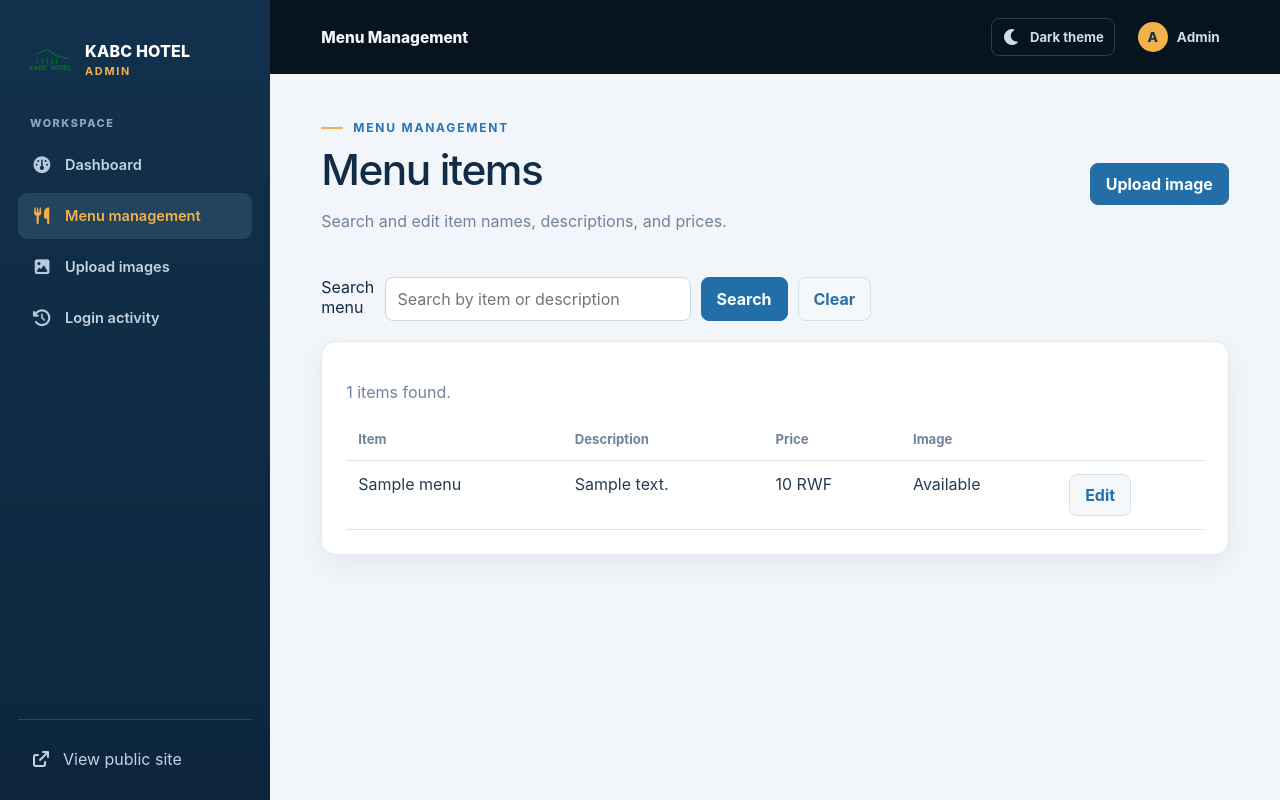
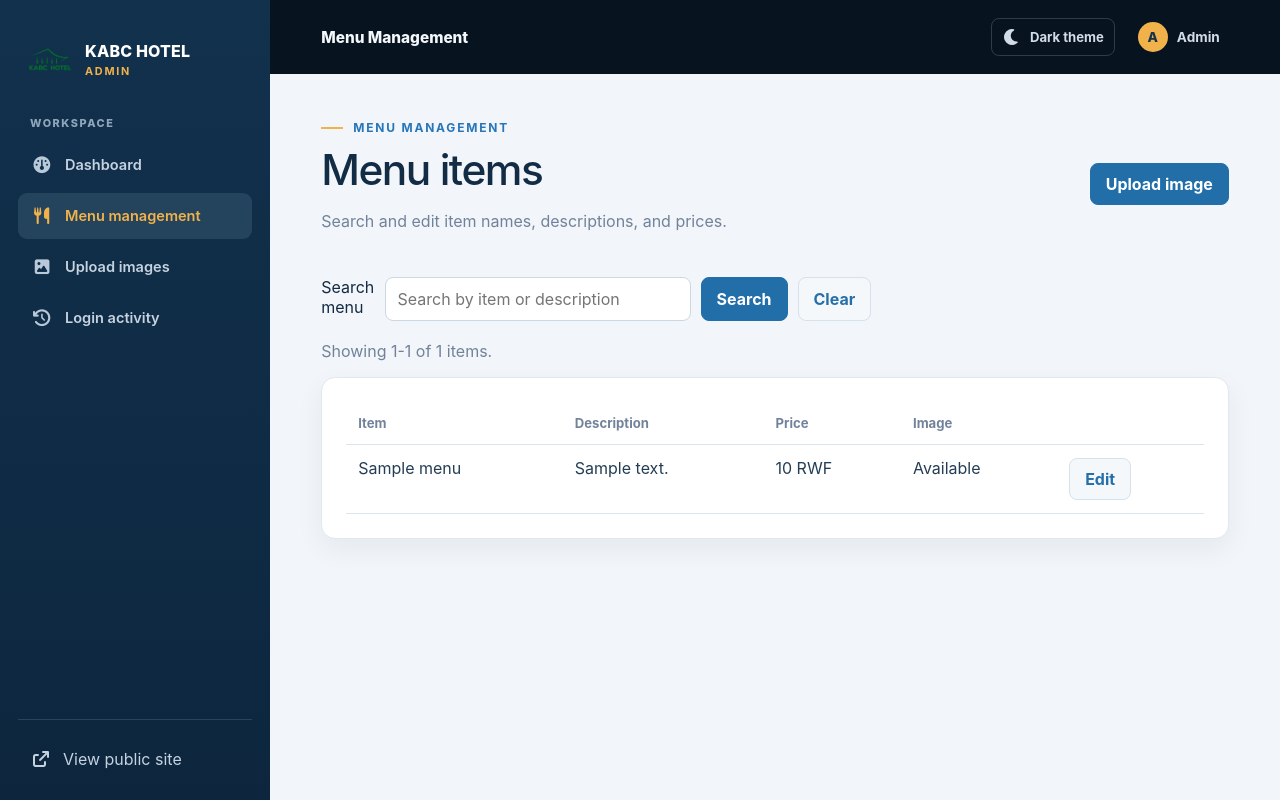
Before and after one commit to ndayizeyekevin/remote, a PHP site: page /admin/menu.php in a window 1280 px wide. Run offline with PHP 8.4, Linux system fonts and the light colour scheme; the visitor is signed in with stand-in values (Sample User, id 1); tables that the repository leaves empty or names only in its code hold one stand-in row (values such as "Sample post").

Commit message:
Implement pagination for menu items and enhance search functionality

```diff
--- a/admin/menu.php
+++ b/admin/menu.php
@@ -2,30 +2,62 @@
 require_once __DIR__ . '/includes/require_admin.php';
 
 $search = isset($_GET['q']) && is_string($_GET['q']) ? trim($_GET['q']) : '';
+$pageSize = 25;
+$page = isset($_GET['page']) && is_string($_GET['page'])
+    ? filter_var($_GET['page'], FILTER_VALIDATE_INT)
+    : 1;
+if (!is_int($page) || $page < 1) {
+    $page = 1;
+}
+$totalItems = 0;
+$totalPages = 1;
+$offset = 0;
 $flash = adminConsumeFlash();
 
 try {
     if ($search === '') {
-        $stmt = $db->query(
-            'SELECT menu_id, menu_name, menu_desc, menu_price, image_path
-             FROM menu ORDER BY menu_name ASC LIMIT 200'
+        $countStmt = $db->query('SELECT COUNT(*) FROM menu');
+    } else {
+        $searchTerm = '%' . $search . '%';
+        $countStmt = $db->prepare(
+            'SELECT COUNT(*) FROM menu
+             WHERE menu_name LIKE :search_name OR menu_desc LIKE :search_desc'
         );
-    } else {
-        $stmt = $db->prepare(
-            'SELECT menu_id, menu_name, menu_desc, menu_price, image_path
-             FROM menu WHERE menu_name LIKE :search_name OR menu_desc LIKE :search_desc
-             ORDER BY menu_name ASC LIMIT 200'
-        );
-        $searchTerm = '%' . $search . '%';
-        $stmt->execute([':search_name' => $searchTerm, ':search_desc' => $searchTerm]);
+        $countStmt->execute([':search_name' => $searchTerm, ':search_desc' => $searchTerm]);
     }
+    $totalItems = (int) $countStmt->fetchColumn();
+    $totalPages = max(1, (int) ceil($totalItems / $pageSize));
+    $page = min($page, $totalPages);
+    $offset = ($page - 1) * $pageSize;
+
+    $query = 'SELECT menu_id, menu_name, menu_desc, menu_price, image_path FROM menu';
+    if ($search !== '') {
+        $query .= ' WHERE menu_name LIKE :search_name OR menu_desc LIKE :search_desc';
+    }
+    $query .= ' ORDER BY menu_name ASC, menu_id ASC LIMIT :page_size OFFSET :offset';
+    $stmt = $db->prepare($query);
+    if ($search !== '') {
+        $stmt->bindValue(':search_name', $searchTerm, PDO::PARAM_STR);
+        $stmt->bindValue(':search_desc', $searchTerm, PDO::PARAM_STR);
+    }
+    $stmt->bindValue(':page_size', $pageSize, PDO::PARAM_INT);
+    $stmt->bindValue(':offset', $offset, PDO::PARAM_INT);
+    $stmt->execute();
     $menuItems = $stmt->fetchAll();
 } catch (PDOException $e) {
     error_log('Unable to load menu items for admin: ' . $e->getMessage());
     http_response_code(500);
     $menuItems = [];
+    $totalItems = 0;
+    $totalPages = 1;
+    $page = 1;
+    $offset = 0;
     $flash = ['message' => 'Menu items could not be loaded.', 'type' => 'error'];
 }
+$firstItem = $totalItems > 0 ? $offset + 1 : 0;
+$lastItem = $offset + count($menuItems);
+$previousPageUrl = '?' . http_build_query(['q' => $search, 'page' => max(1, $page - 1)]);
+$nextPageUrl = '?' . http_build_query(['q' => $search, 'page' => min($totalPages, $page + 1)]);
 ?>
 <!DOCTYPE html>
 <html lang="en">
@@ -35,7 +67,7 @@ try {
     <title>Menu management | KABC Hotel</title>
     <link rel="icon" type="image/png" href="../assets/images/icon.png">
     <script src="../assets/js/admin_theme.js?v=2"></script>
-    <link rel="stylesheet" href="../assets/css/admin.css?v=11">
+    <link rel="stylesheet" href="../assets/css/admin.css?v=12">
 </head>
 <body>
 <div class="admin-layout">
@@ -62,10 +94,11 @@ try {
             <a class="button" id="clearMenuSearch" href="menu"<?= $search === '' ? ' hidden' : '' ?>>Clear</a>
         </form>
 
+        <p class="muted" id="menuSearchStatus" aria-live="polite">
+            <?= $totalItems === 0 ? '0 items found.' : 'Showing ' . $firstItem . '-' . $lastItem . ' of ' . $totalItems . ' items.' ?>
+        </p>
+
         <section class="admin-card table-wrap">
-            <p class="muted" id="menuSearchStatus" aria-live="polite">
-                <?= count($menuItems) === 200 ? 'Showing up to 200 results. Narrow your search for other items.' : count($menuItems) . ' items found.' ?>
-            </p>
             <table class="admin-table">
                 <thead><tr><th>Item</th><th>Description</th><th>Price</th><th>Image</th><th></th></tr></thead>
                 <tbody id="menuResults">
@@ -82,8 +115,17 @@ try {
                 </tbody>
             </table>
         </section>
+        <nav class="menu-pagination" id="menuPagination" aria-label="Menu results pages"<?= $totalPages <= 1 ? ' hidden' : '' ?>>
+            <a class="button" id="menuPreviousPage" data-page="<?= max(1, $page - 1) ?>"
+                href="<?= adminEscape($previousPageUrl) ?>" rel="prev"
+                aria-disabled="<?= $page <= 1 ? 'true' : 'false' ?>"<?= $page <= 1 ? ' tabindex="-1"' : '' ?>>Previous</a>
+            <span class="muted" id="menuPageStatus" aria-live="polite">Page <?= $page ?> of <?= $totalPages ?></span>
+            <a class="button" id="menuNextPage" data-page="<?= min($totalPages, $page + 1) ?>"
+                href="<?= adminEscape($nextPageUrl) ?>" rel="next"
+                aria-disabled="<?= $page >= $totalPages ? 'true' : 'false' ?>"<?= $page >= $totalPages ? ' tabindex="-1"' : '' ?>>Next</a>
+        </nav>
     </main>
 </div>
-<script src="../assets/js/admin_menu_search.js"></script>
+<script src="../assets/js/admin_menu_search.js?v=2"></script>
 </body>
 </html>
--- a/assets/css/admin.css
+++ b/assets/css/admin.css
@@ -352,6 +352,18 @@ a { color: var(--admin-green); }
     gap: 10px;
     margin-bottom: 20px;
 }
+
+.menu-pagination {
+    display: flex;
+    flex-wrap: wrap;
+    align-items: center;
+    justify-content: center;
+    gap: 12px;
+    margin-top: 16px;
+}
+
+.menu-pagination[hidden] { display: none; }
+.menu-pagination a[aria-disabled="true"] { opacity: 0.55; pointer-events: none; }
 
 .login-page {
     display: grid;
--- a/assets/js/admin_menu_search.js
+++ b/assets/js/admin_menu_search.js
@@ -4,8 +4,13 @@
     var results = document.getElementById('menuResults');
     var status = document.getElementById('menuSearchStatus');
     var clearLink = document.getElementById('clearMenuSearch');
+    var pagination = document.getElementById('menuPagination');
+    var previousPage = document.getElementById('menuPreviousPage');
+    var nextPage = document.getElementById('menuNextPage');
+    var pageStatus = document.getElementById('menuPageStatus');
 
-    if (!form || !input || !results || !status || !clearLink) {
+    if (!form || !input || !results || !status || !clearLink
+        || !pagination || !previousPage || !nextPage || !pageStatus) {
         return;
     }
 
@@ -51,8 +56,38 @@
         results.replaceChildren(fragment);
     }
 
-    async function searchMenu() {
+    function updatePageLink(link, query, page, disabled) {
+        var url = new URL(window.location.href);
+        if (query) {
+            url.searchParams.set('q', query);
+        } else {
+            url.searchParams.delete('q');
+        }
+        if (page > 1) {
+            url.searchParams.set('page', String(page));
+        } else {
+            url.searchParams.delete('page');
+        }
+        link.href = url.pathname + url.search + url.hash;
+        link.dataset.page = String(page);
+        link.setAttribute('aria-disabled', disabled ? 'true' : 'false');
+        if (disabled) {
+            link.setAttribute('tabindex', '-1');
+        } else {
+            link.removeAttribute('tabindex');
+        }
+    }
+
+    function renderPagination(page, pages, query) {
+        pagination.hidden = pages <= 1;
+        pageStatus.textContent = 'Page ' + page + ' of ' + pages;
+        updatePageLink(previousPage, query, Math.max(1, page - 1), page <= 1);
+        updatePageLink(nextPage, query, Math.min(pages, page + 1), page >= pages);
+    }
+
+    async function searchMenu(requestedPage) {
         var query = input.value.trim();
+        var page = requestedPage || 1;
         clearLink.hidden = query === '';
         if (controller) {
             controller.abort();
@@ -66,10 +101,18 @@
         } else {
             url.searchParams.delete('q');
         }
+        if (page > 1) {
+            url.searchParams.set('page', String(page));
+        } else {
+            url.searchParams.delete('page');
+        }
         window.history.replaceState({}, '', url);
 
         try {
-            var response = await fetch('menu_search?q=' + encodeURIComponent(query), {
+            var searchUrl = new URL('menu_search', window.location.href);
+            searchUrl.searchParams.set('q', query);
+            searchUrl.searchParams.set('page', String(page));
+            var response = await fetch(searchUrl, {
                 headers: { Accept: 'application/json' },
                 credentials: 'same-origin',
                 signal: controller.signal
@@ -79,14 +122,19 @@
             }
 
             var data = await response.json();
-            if (!Array.isArray(data.items) || typeof data.total !== 'number') {
+            if (!Array.isArray(data.items) || typeof data.total !== 'number'
+                || typeof data.page !== 'number' || typeof data.pages !== 'number'
+                || typeof data.limit !== 'number') {
                 throw new Error('The search response was invalid.');
             }
 
             renderItems(data.items);
-            status.textContent = data.total > data.items.length
-                ? 'Showing ' + data.items.length + ' of ' + data.total + ' items. Refine your search to see fewer results.'
-                : data.total + (data.total === 1 ? ' item found.' : ' items found.');
+            var firstItem = data.total === 0 ? 0 : ((data.page - 1) * data.limit) + 1;
+            var lastItem = Math.min(data.page * data.limit, data.total);
+            status.textContent = data.total === 0
+                ? '0 items found.'
+                : 'Showing ' + firstItem + '-' + lastItem + ' of ' + data.total + ' items.';
+            renderPagination(data.page, data.pages, query);
         } catch (error) {
             if (error.name === 'AbortError') {
                 return;
@@ -98,20 +146,33 @@
 
     input.addEventListener('input', function () {
         window.clearTimeout(timer);
-        timer = window.setTimeout(searchMenu, 250);
+        timer = window.setTimeout(function () { searchMenu(1); }, 250);
     });
 
     form.addEventListener('submit', function (event) {
         event.preventDefault();
         window.clearTimeout(timer);
-        searchMenu();
+        searchMenu(1);
+    });
+
+    pagination.addEventListener('click', function (event) {
+        var link = event.target.closest('a[data-page]');
+        if (!link) {
+            return;
+        }
+        event.preventDefault();
+        if (link.getAttribute('aria-disabled') === 'true') {
+            return;
+        }
+        window.clearTimeout(timer);
+        searchMenu(Number(link.dataset.page));
     });
 
     clearLink.addEventListener('click', function (event) {
         event.preventDefault();
         input.value = '';
         window.clearTimeout(timer);
-        searchMenu();
+        searchMenu(1);
         input.focus();
     });
 })();
```
Also changed, not shown: admin/menu_search.php (+34 -21 lines).
